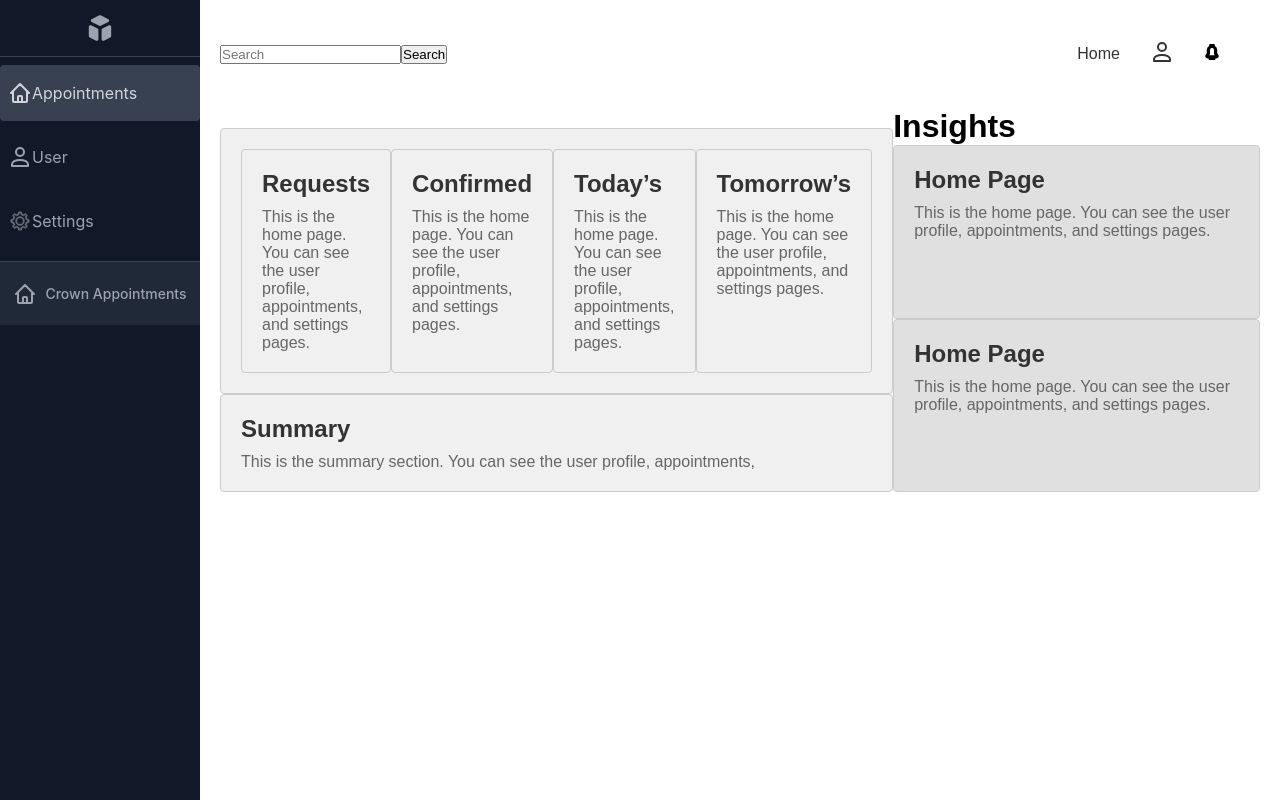
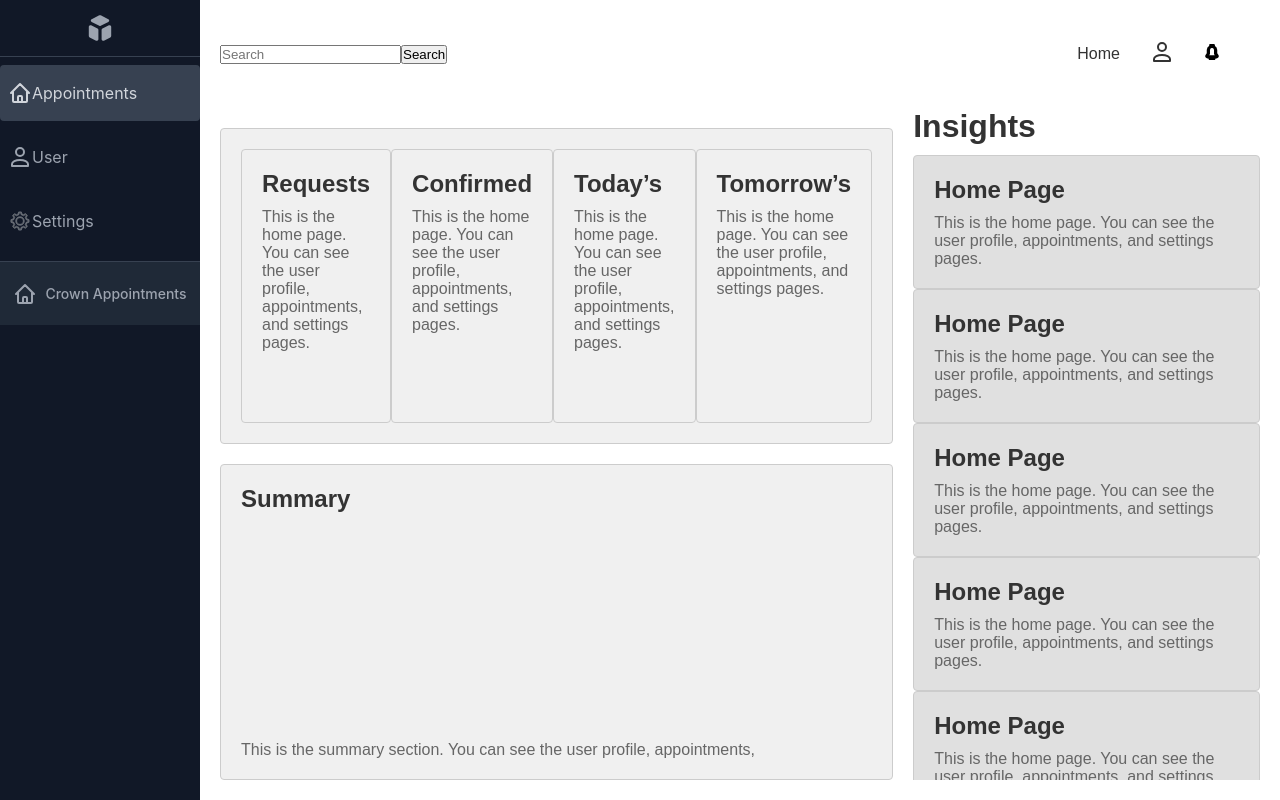
Before and after one commit to Crown-Systems/appointmentManagement, a Next.js app: page / in a window 1280 px wide. Built offline with nearby package versions, Linux system fonts and the light colour scheme.

Commit message:
dashboard design2

```diff
--- a/app/components/admin/layout/navbar/navbar.module.scss
+++ b/app/components/admin/layout/navbar/navbar.module.scss
@@ -5,6 +5,7 @@
   align-items: center;
   justify-content: center;
   height: 100vh;
+  background-color: #111827;
   font-family: "Inter", sans-serif;
   &.spaceX6 {
     gap: 1.5rem;
@@ -19,7 +20,6 @@
   height: 100%;
   overflow: hidden;
   color: #9ca3af;
-  background-color: #111827;
 }
 
 .sidebarLink {
--- a/app/page.js
+++ b/app/page.js
@@ -99,6 +99,27 @@ export default function HomePage() {
                 and settings pages.
               </p>
             </section>
+            <section className={styles.sidebar}>
+              <h1>Home Page</h1>
+              <p>
+                This is the home page. You can see the user profile, appointments,
+                and settings pages.
+              </p>
+            </section>
+            <section className={styles.sidebar}>
+              <h1>Home Page</h1>
+              <p>
+                This is the home page. You can see the user profile, appointments,
+                and settings pages.
+              </p>
+            </section>
+            <section className={styles.sidebar}>
+              <h1>Home Page</h1>
+              <p>
+                This is the home page. You can see the user profile, appointments,
+                and settings pages.
+              </p>
+            </section>
           </container>
         </div>
       </div>
--- a/app/page.module.scss
+++ b/app/page.module.scss
@@ -7,7 +7,6 @@
   justify-content: flex-start;
   padding: 20px;
   font-family: Arial, sans-serif;
-
   nav {
     display: flex;
     justify-content: space-between;
@@ -56,14 +55,17 @@
   }
 
   .bodyContainer {
+    overflow: auto;
     display: flex;
     justify-content: space-between;
+    gap: 20px;
     width: 100%;
     .main {
       display: flex;
       flex-direction: column;
       align-items: center;
       justify-content: space-between;
+      gap: 20px;
       width: 100%;
       margin-top: 20px;
 
@@ -118,7 +120,10 @@
       align-items: flex-start;
       justify-content: space-between;
       margin-top: 20px;
-
+      h1 {
+        margin-bottom: 10px;
+        color: #333;
+      }
       .sidebar {
         flex: 1;
         padding: 20px;
```
